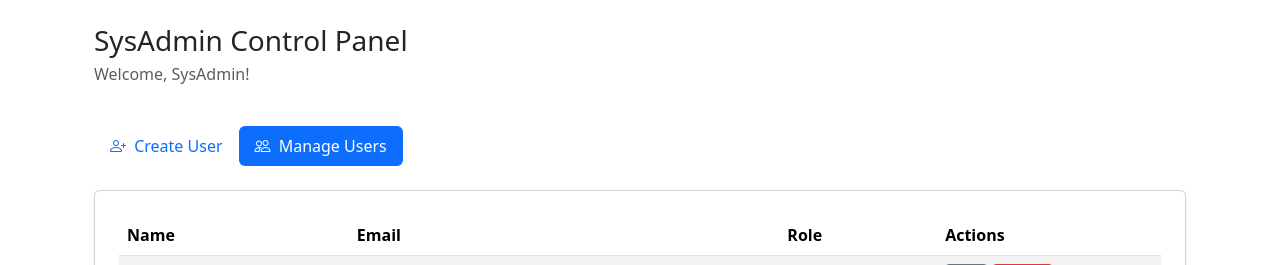
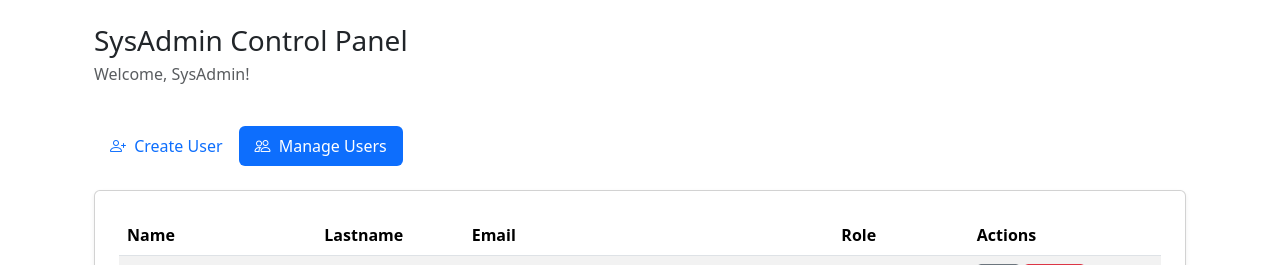
Before and after one commit to EsonOscar/TimeZone, a Flask app: page /admin in a window 1280 px wide, after a click on "Manage Users". Shown: the part 57-322 px from the top of the page. Run offline with Flask 3, Linux system fonts and the light colour scheme; a user stored in the database is signed in; data comes from the database, SQL or seed files in the repository; both versions use the stored data as it was after the commit.

Commit message:
small updates in administration

```diff
--- a/app.py
+++ b/app.py
@@ -137,7 +137,7 @@ def admin():
     else:
         return render_template('forbidden.html')
 
-#sysadmin create user
+#Route for a sysadmin to create a new user, accessed from the admin page
 @app.route("/sys/create_user", methods=["POST"])
 @login_required
 @sysadmin_required
@@ -155,21 +155,23 @@ def sys_create_user():
         if not username or not password or not name or not email or not role:
             flash('All fields are required.', 'danger')
             return redirect(url_for('admin'))
-        print(f"Creating user: {username}, {password}, {name}, {lastname}, {email}, {role}, {paytype}, {pay}")
+        #print(f"Creating user: {username}, {password}, {name}, {lastname}, {email}, {role}, {paytype}, {pay}")
 
-        """
         conn = db_connect()
         try:
-
-            conn.execute('INSERT INTO users (username, password, name, lastname, email, role,) VALUES (?, ?, ?, ?, ?, ?)',
-                         (username, generate_password_hash(password), name, lastname, email, role))
-            conn.commit()
+            if paytype == "hourly":
+                conn.execute('INSERT INTO users (username, password, name, lastname, email, role, hourly_rate) VALUES (?, ?, ?, ?, ?, ?, ?)',
+                            (username, generate_password_hash(password), name, lastname, email, role, pay))
+                conn.commit()
+            elif paytype == "salary":
+                conn.execute('INSERT INTO users (username, password, name, lastname, email, role, salary) VALUES (?, ?, ?, ?, ?, ?, ?)',
+                            (username, generate_password_hash(password), name, lastname, email, role, pay))
+                conn.commit()
             flash('User created successfully.', 'success')
         except sqlite3.IntegrityError:
             flash('Username or email already exists.', 'danger')
         finally:
             conn.close()
-        """
     return redirect(url_for('admin'))
 
 #Login
--- a/templates/admin.html
+++ b/templates/admin.html
@@ -109,13 +109,14 @@
         <table class="table table-striped mb-0">
           <thead>
             <tr>
-              <th>Name</th><th>Email</th><th>Role</th><th>Actions</th>
+              <th>Name</th><th>Lastname</th><th>Email</th><th>Role</th><th>Actions</th>
             </tr>
           </thead>
           <tbody>
             {% for u in users %}
             <tr>
               <td>{{ u.name }}</td>
+              <td>{{ u.lastname }}</td>
               <td>{{ u.email }}</td>
               <td>{{ u.role.replace('_',' ') }}</td>
               <td>
```
Also changed, not shown: TimeZone.db.
